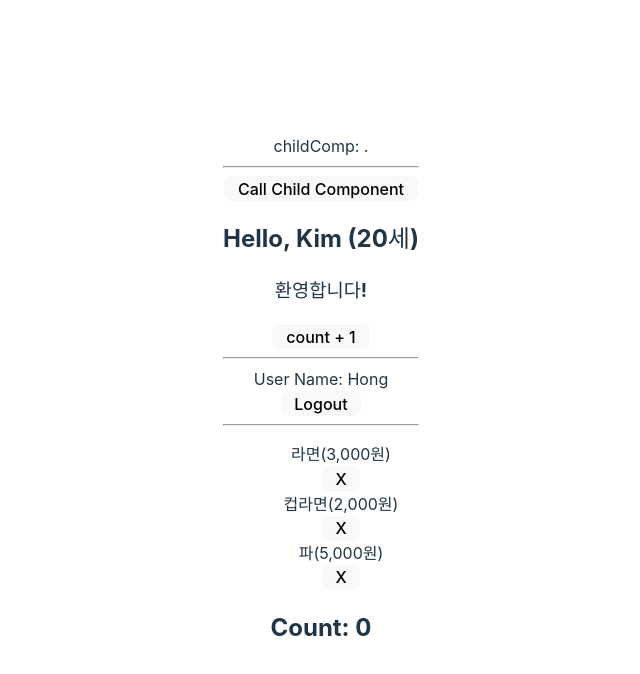
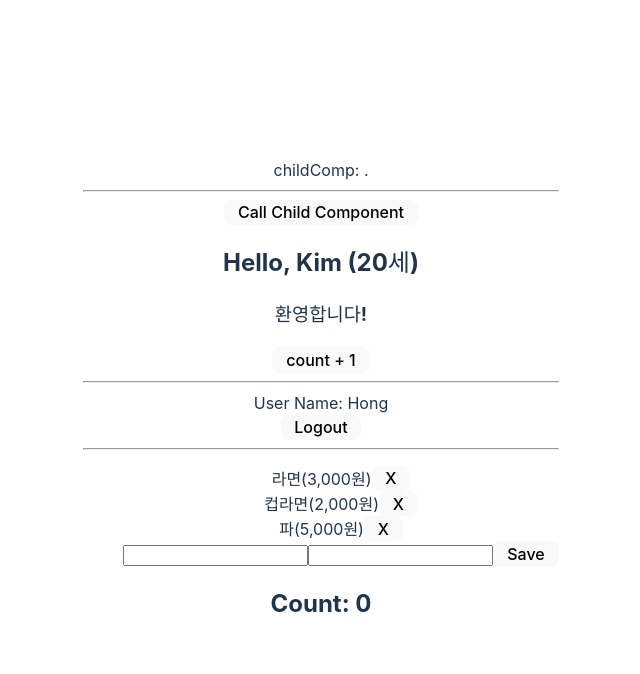
Before and after one commit to seon23/react, a React (Vite) app in the folder rbvite/: page / in a window 1280 px wide. Shown: the top 674 px of the page, without its empty margins (319-959 px from the left). Built offline with nearby package versions, Linux system fonts and the light colour scheme.

Commit message:
Add saveCartItem() and input form using useRef.

```diff
--- a/rbvite/src/App.tsx
+++ b/rbvite/src/App.tsx
@@ -57,7 +57,17 @@
       cart: session.cart.filter((item) => item.id !== itemId),
     });
   };
-
+  const saveCartItem = (name: string, price: number) => {
+    const id =
+      session.cart
+        .map((cart) => cart.id)
+        .sort()
+        .at(-1) || 0;
+    setSession({
+      ...session,
+      cart: [...session.cart, { id: id + 1, name, price }],
+    });
+  };
   const childRef = useRef<ChildHandler>(null);
   return (
     <>
@@ -75,6 +85,7 @@
         session={session}
         login={login}
         logout={logout}
+        saveCartItem={saveCartItem}
         removeCartItem={removeCartItem}
       />
       <h2>Count: {count}</h2>
--- a/rbvite/src/components/My.tsx
+++ b/rbvite/src/components/My.tsx
@@ -1,11 +1,13 @@
 import { Cart, Session, LoginUser } from '../App';
 import Profile from './Profile';
 import Login from './Login';
+import { FormEvent, useRef } from 'react';
 
 type Props = {
   session: Session;
   login: ({ id, name }: LoginUser) => void;
   logout: () => void;
+  saveCartItem: (name: string, price: number) => void;
   removeCartItem: (itemId: number) => void;
 };
 
@@ -14,10 +16,33 @@
   session: { loginUser, cart },
   login,
   logout,
+  saveCartItem,
   removeCartItem,
 }: Props) => {
   console.log('Render My!');
 
+  const itemNameRef = useRef<HTMLInputElement>(null);
+  const itemPriceRef = useRef<HTMLInputElement>(null);
+
+  const submit = (e: FormEvent<HTMLFormElement>) => {
+    e.preventDefault();
+
+    const name = itemNameRef.current?.value;
+    const price = itemPriceRef.current?.value;
+
+    if (!name) {
+      alert('상품명을 정확히 입력해 주세요!');
+      return itemNameRef.current?.focus();
+    }
+    if (!price) {
+      alert('가격을 정확히 입력해 주세요!');
+      return itemPriceRef.current?.focus();
+    }
+
+    saveCartItem(name, Number(price));
+    itemNameRef.current.value = '';
+    itemPriceRef.current.value = '';
+  };
   return (
     <>
       {/* 1. 로그인 폼 또는 프로필 */}
@@ -33,10 +58,15 @@
           <>
             <li key={id}>
               {name}({price.toLocaleString()}원)
+              <button onClick={() => removeCartItem(id)}>X</button>
             </li>
-            <button onClick={() => removeCartItem(id)}>X</button>
           </>
         ))}
+        <form onSubmit={submit}>
+          <input type='text' ref={itemNameRef} />
+          <input type='number' ref={itemPriceRef} />
+          <button type='submit'>Save</button>
+        </form>
       </ul>
     </>
   );
```
